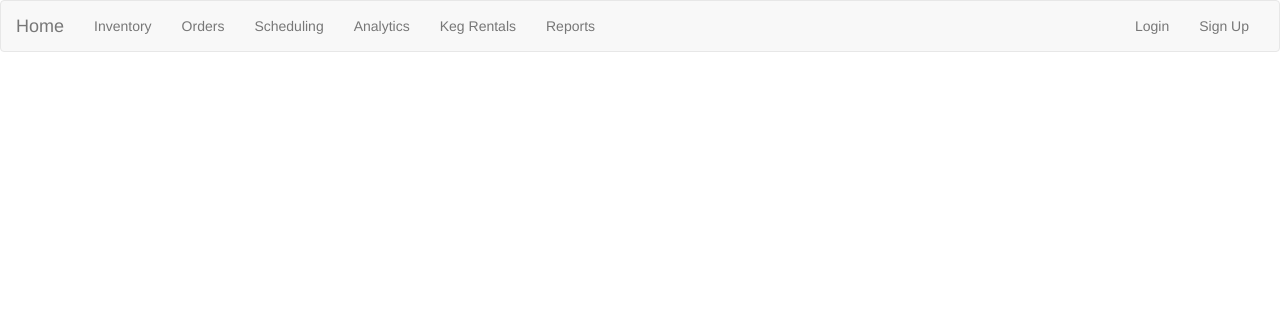
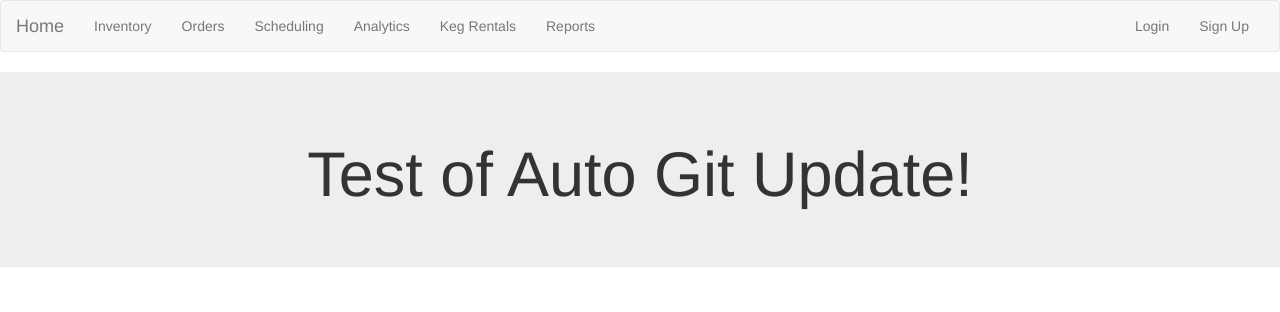
Before and after one commit to pje279/Logboat-Brewing, a PHP site: page /home.php in a window 1280 px wide. Shown: the top 312 px of the page. Run offline with PHP 8.4, Linux system fonts and the light colour scheme; some libraries are stand-ins or nearby versions.

Commit message:
Giving up on Travis CI, trying custom PHP script. I think it's actually working!

```diff
--- a/index.php
+++ b/index.php
@@ -6,5 +6,6 @@
     </head>
     <body>
         <?php require 'navbar.php'; ?>
+        <div class="jumbotron"><h1 class="text-center">Test of Auto Git Update!</h1></div>
     </body>
 </html>
```
